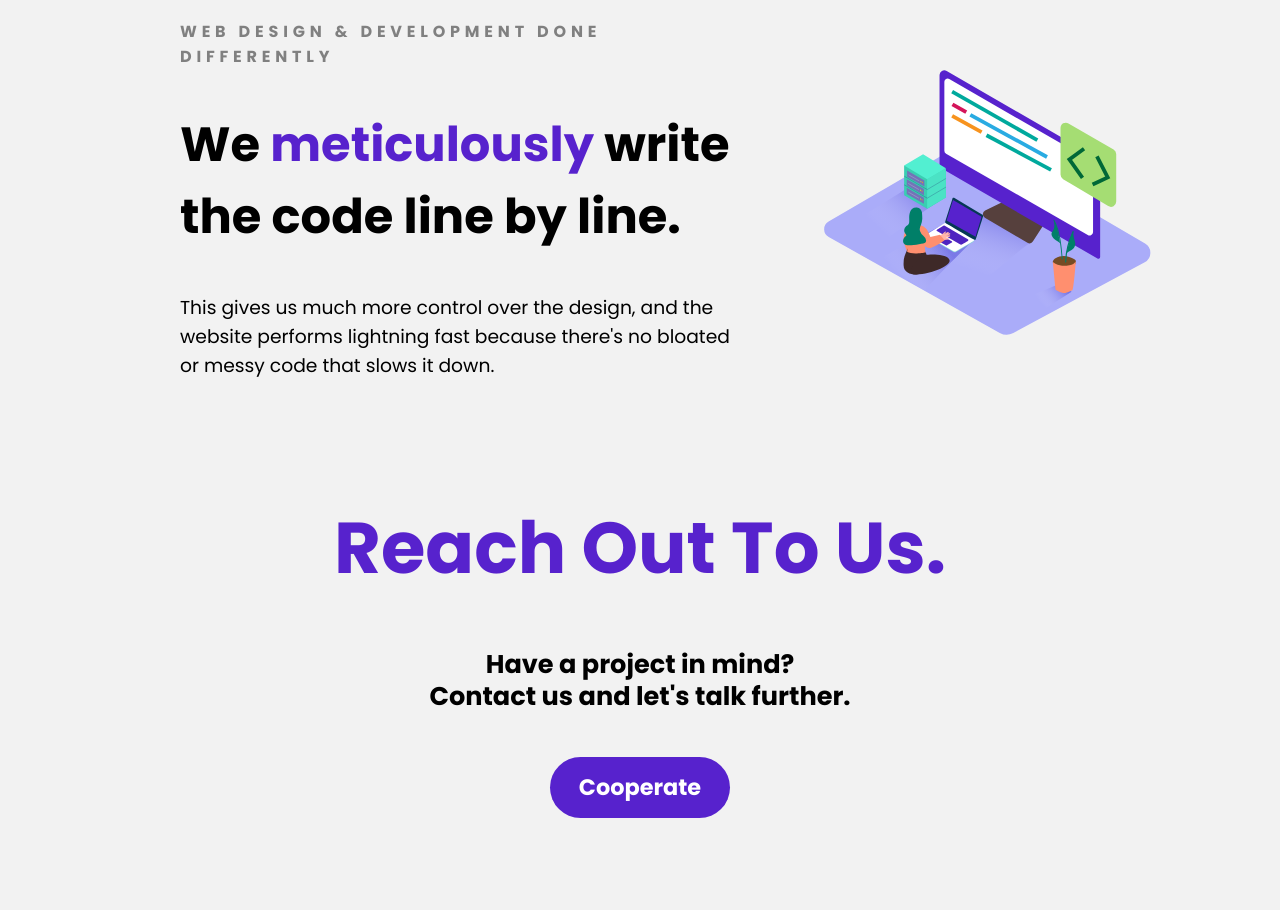
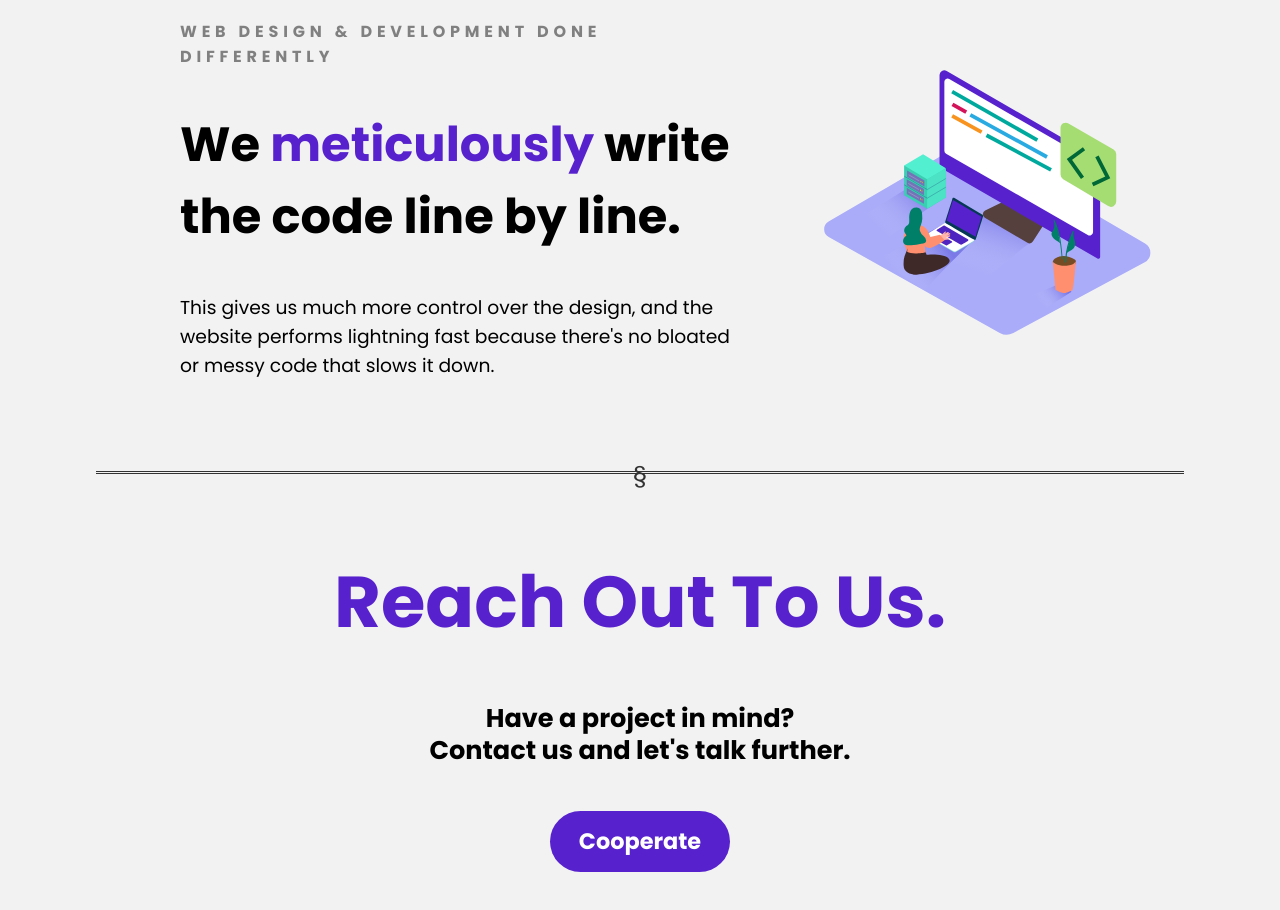
Before and after one commit to eklips-dev/eklips.dev, a plain HTML site: page index.html in a window 1280 px wide. Shown: the part 1850-2760 px from the top of the page. Before the commit the page ends 2732 px from the top, so only its background shows below. Drawn offline with nearby package versions, Linux system fonts and the light colour scheme.

Commit message:
minor changes

```diff
--- a/css/main.scss
+++ b/css/main.scss
@@ -84,7 +84,24 @@ h2 {
 h3 {
   font-weight: 400;
 }
-
+hr.style-eight {
+  overflow: visible; /* For IE */
+  padding: 0;
+  border: none;
+  border-top: medium double #333;
+  color: #333;
+  text-align: center;
+  width: 85%;
+}
+hr.style-eight:after {
+  content: "§";
+  display: inline-block;
+  position: relative;
+  top: -0.7em;
+  font-size: 1.5em;
+  padding: 0 0.25em;
+  background: transparent;
+}
 @include breakpoint-up(medium) {
   li.go-premium-cta a {
     color: var(--primary-color);
--- a/index.html
+++ b/index.html
@@ -26,6 +26,10 @@
       href="images/favicon/favicon-16x16.png"
     />
     <link rel="manifest" href="images/favicon/site.webmanifest" />
+    <link
+    rel="stylesheet"
+    href="https://cdnjs.cloudflare.com/ajax/libs/font-awesome/5.13.0/css/all.min.css"
+  />
     <script src="https://cdnjs.cloudflare.com/ajax/libs/jquery/3.6.0/jquery.min.js" integrity="sha512-894YE6QWD5I59HgZOGReFYm4dnWc1Qt5NtvYSaNcOP+u1T9qYdvdihz0PPSiiqn/+/3e7Jo4EaG7TubfWGUrMQ==" crossorigin="anonymous" referrerpolicy="no-referrer">
     </script>
     <title>Perandor Web Design</title>
@@ -173,6 +177,7 @@
         />
       </div>
     </section>
+    <hr class="style-eight">
     <section id="contact">
       <div id="contact__info" class="fadein">
         <h2 id="contact__title">
```
Also changed, not shown: css/main.css, 1 other file.
